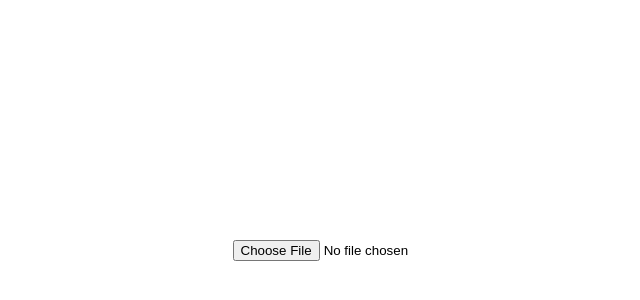
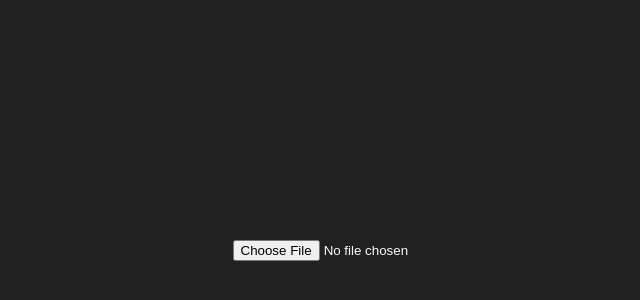
Before and after one commit to Hartaithan/image-aware-background, a Vue app: page / in a window 1280 px wide. Shown: the part 150-450 px from the top of the page, without its empty margins (281-921 px from the left). Built offline with nearby package versions, Linux system fonts and the light colour scheme.

Commit message:
add base colors

```diff
--- /dev/null
+++ b/src/assets/base.css
@@ -0,0 +1,15 @@
+:root {
+  --black: #000000;
+  --white: #ffffff;
+
+  --gray-50: #fafafa;
+  --gray-100: #f5f5f5;
+  --gray-200: #eeeeee;
+  --gray-300: #e0e0e0;
+  --gray-400: #bdbdbd;
+  --gray-500: #9e9e9e;
+  --gray-600: #757575;
+  --gray-700: #616161;
+  --gray-800: #424242;
+  --gray-900: #212121;
+}
--- a/src/assets/main.css
+++ b/src/assets/main.css
@@ -1,7 +1,10 @@
+@import "./base.css";
+
 * {
   padding: 0;
   margin: 0;
   box-sizing: border-box;
+  color: var(--gray-50);
 }
 
 html,
@@ -9,6 +12,7 @@ body,
 #app {
   height: 100%;
   width: 100%;
+  background: var(--gray-900);
 }
 
 #app {
```
